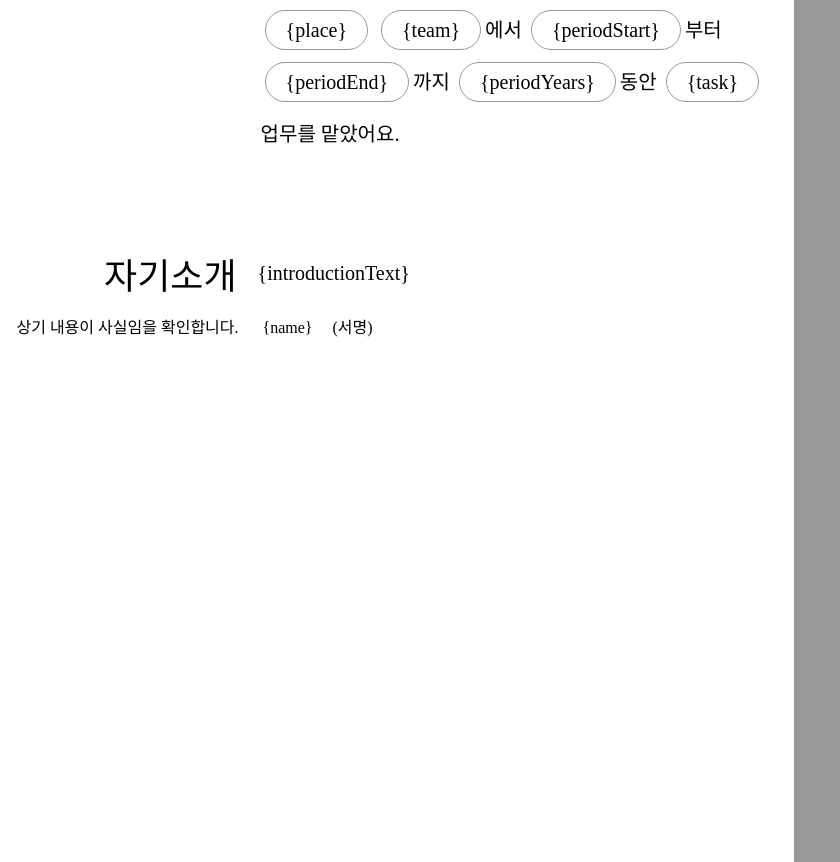
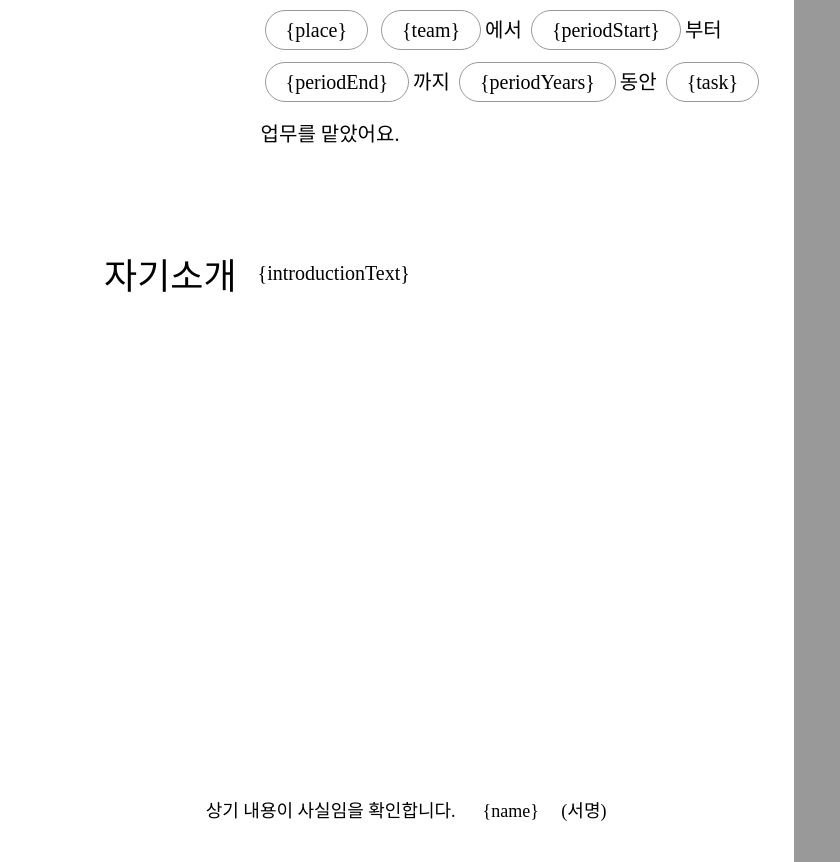
Before and after one commit to 1210so/resumeMobileHTML, a plain HTML site: page 12html_A4_empty.html in a window 1280 px wide. Shown: the part 1383-2245 px from the top of the page, without its empty margins (0-840 px from the left). Drawn offline with nearby package versions, Linux system fonts and the light colour scheme; a web font is replaced by a local one.

Commit message:
Update 12style_A4.css

```diff
--- a/12style_A4.css
+++ b/12style_A4.css
@@ -232,7 +232,7 @@ td.rightRightInfo {
     z-index: 1000;
 }
 
-.signature {
+#signature {
     position: absolute;
     bottom: 40px;
     text-align: center;
@@ -242,6 +242,6 @@ td.rightRightInfo {
     width: 100%;
 }
 
-.eb {
+#eb {
     font-family: 'OAGothic-ExtraBold';
 }
```
